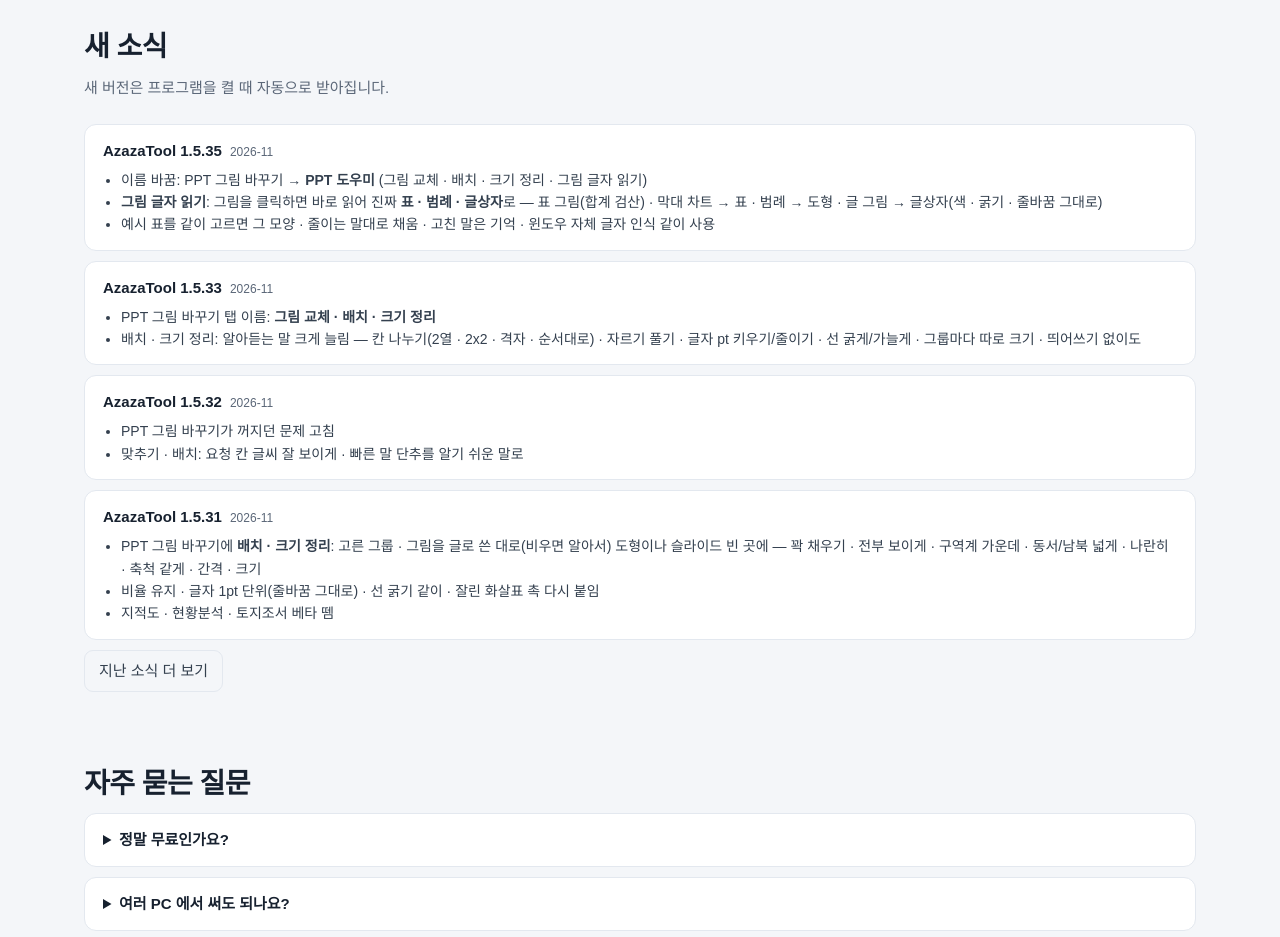
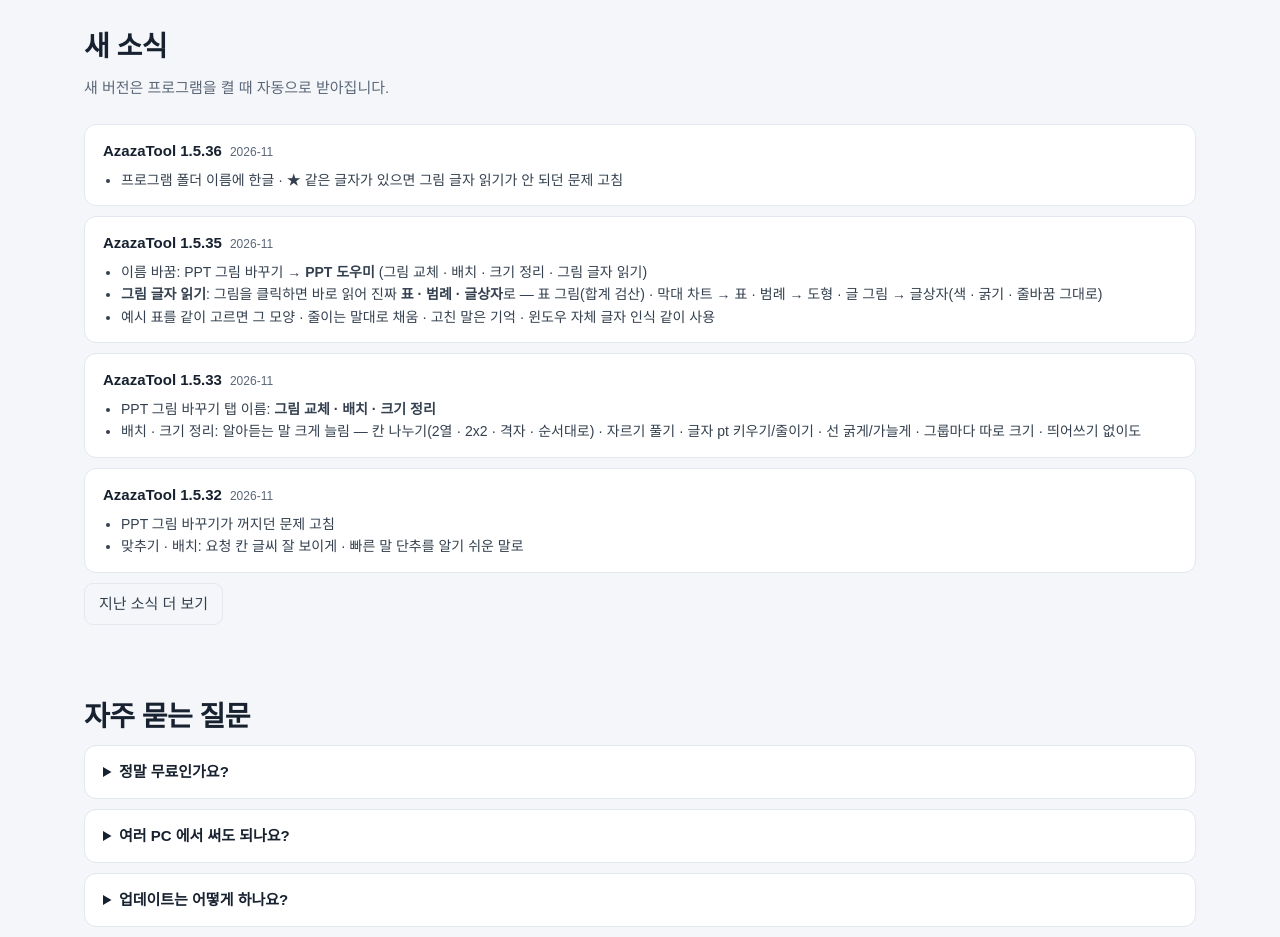
Before and after one commit to dlwlrmadltnsrks/Urban, a plain HTML site: page docs/index.html in a window 1280 px wide. Shown: the part 2620-3557 px from the top of the page. Drawn offline with Linux system fonts and the light colour scheme; no server answers.

Commit message:
AzazaTool 1.5.36: README · 사이트 · 사용설명서

```diff
--- a/docs/index.html
+++ b/docs/index.html
@@ -71,7 +71,9 @@ footer{border-top:1px solid var(--line);background:var(--panel);padding:26px 0;c
 
 <section id="news"><div class="w">
 <h2>새 소식</h2><p class="lead">새 버전은 프로그램을 켤 때 자동으로 받아집니다.</p>
-<div class="rel" id="rel"><div><b>AzazaTool 1.5.35</b><time>2026-11</time>
+<div class="rel" id="rel"><div><b>AzazaTool 1.5.36</b><time>2026-11</time>
+    <ul><li>프로그램 폴더 이름에 한글 · ★ 같은 글자가 있으면 그림 글자 읽기가 안 되던 문제 고침</li></ul></div>
+<div><b>AzazaTool 1.5.35</b><time>2026-11</time>
     <ul><li>이름 바꿈: PPT 그림 바꾸기 → <b>PPT 도우미</b> (그림 교체 · 배치 · 크기 정리 · 그림 글자 읽기)</li><li><b>그림 글자 읽기</b>: 그림을 클릭하면 바로 읽어 진짜 <b>표 · 범례 · 글상자</b>로 — 표 그림(합계 검산) · 막대 차트 → 표 · 범례 → 도형 · 글 그림 → 글상자(색 · 굵기 · 줄바꿈 그대로)</li><li>예시 표를 같이 고르면 그 모양 · 줄이는 말대로 채움 · 고친 말은 기억 · 윈도우 자체 글자 인식 같이 사용</li></ul></div>
 <div><b>AzazaTool 1.5.33</b><time>2026-11</time>
     <ul><li>PPT 그림 바꾸기 탭 이름: <b>그림 교체 · 배치 · 크기 정리</b></li><li>배치 · 크기 정리: 알아듣는 말 크게 늘림 — 칸 나누기(2열 · 2x2 · 격자 · 순서대로) · 자르기 풀기 · 글자 pt 키우기/줄이기 · 선 굵게/가늘게 · 그룹마다 따로 크기 · 띄어쓰기 없이도</li></ul></div>
```
Also changed, not shown: 1 other file.
